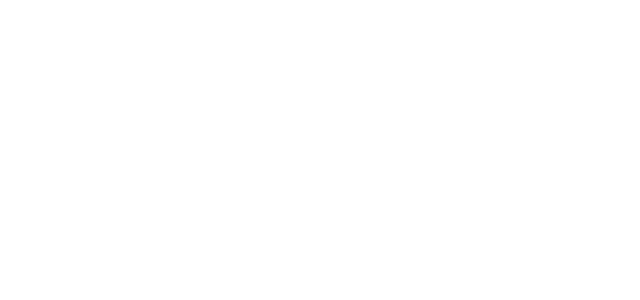
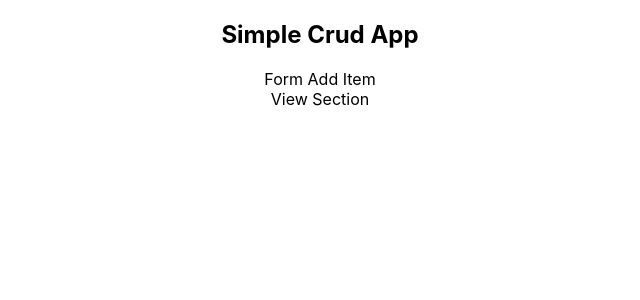
Before and after one commit to mahmoud-swedani/simple-crud, a React (Create React App) app: page / in a window 1280 px wide. Shown: the top 300 px of the page, without its empty margins (320-960 px from the left). Built offline with nearby package versions, Linux system fonts and the light colour scheme.

Commit message:
Add component

```diff
--- a/src/App.js
+++ b/src/App.js
@@ -1,9 +1,12 @@
 import './App.css';
-
+import { ViewItem } from './component/ViewItem/ViewItem';
+import AddItem from './component/AddItem/AddItem';
 function App() {
   return (
     <section className="App">
-
+      <h2>Simple Crud App</h2>
+      <AddItem />
+      <ViewItem />
     </section>
   );
 }
--- /dev/null
+++ b/src/component/AddItem/AddItem.js
@@ -0,0 +1,12 @@
+import React, { Component } from 'react'
+
+export default class AddItem extends Component {
+
+    render() {
+        return (
+            <div className="formAdd">
+               Form Add Item
+            </div>
+        )
+    }
+}
--- /dev/null
+++ b/src/component/ViewItem/ViewItem.js
@@ -0,0 +1,9 @@
+import React from 'react'
+
+export const ViewItem = () => {
+    return (
+        <div className="View">
+            View Section
+        </div>
+    )
+}
```
